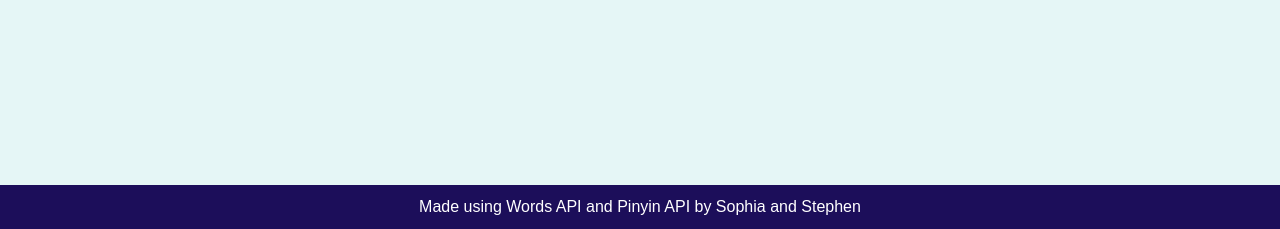
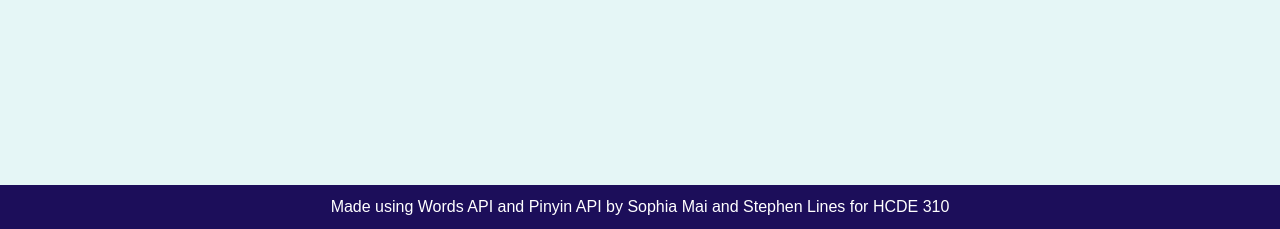
Before and after one commit to sophia-mai-1/language-flashcards, a Flask app: page / in a window 1280 px wide. Shown: the part 571-800 px from the top of the page. Run offline with Flask 3, Linux system fonts and the light colour scheme.

Commit message:
minor footer changes

```diff
--- a/templates/flashcard.html
+++ b/templates/flashcard.html
@@ -119,7 +119,7 @@
     </script>
 
     <footer>
-        Made using Words API and Pinyin API by Sophia and Stephen
+        Made using Words API and Pinyin API by Sophia Mai and Stephen Lines for HCDE 310
     </footer>
 </body>
 </html>
--- a/templates/index.html
+++ b/templates/index.html
@@ -67,7 +67,7 @@
             </div>
         </div>
         <footer>
-        Made using Words API and Pinyin API by Sophia and Stephen
+        Made using Words API and Pinyin API by Sophia Mai and Stephen Lines for HCDE 310
         </footer>
     </div>
 </body>
```
